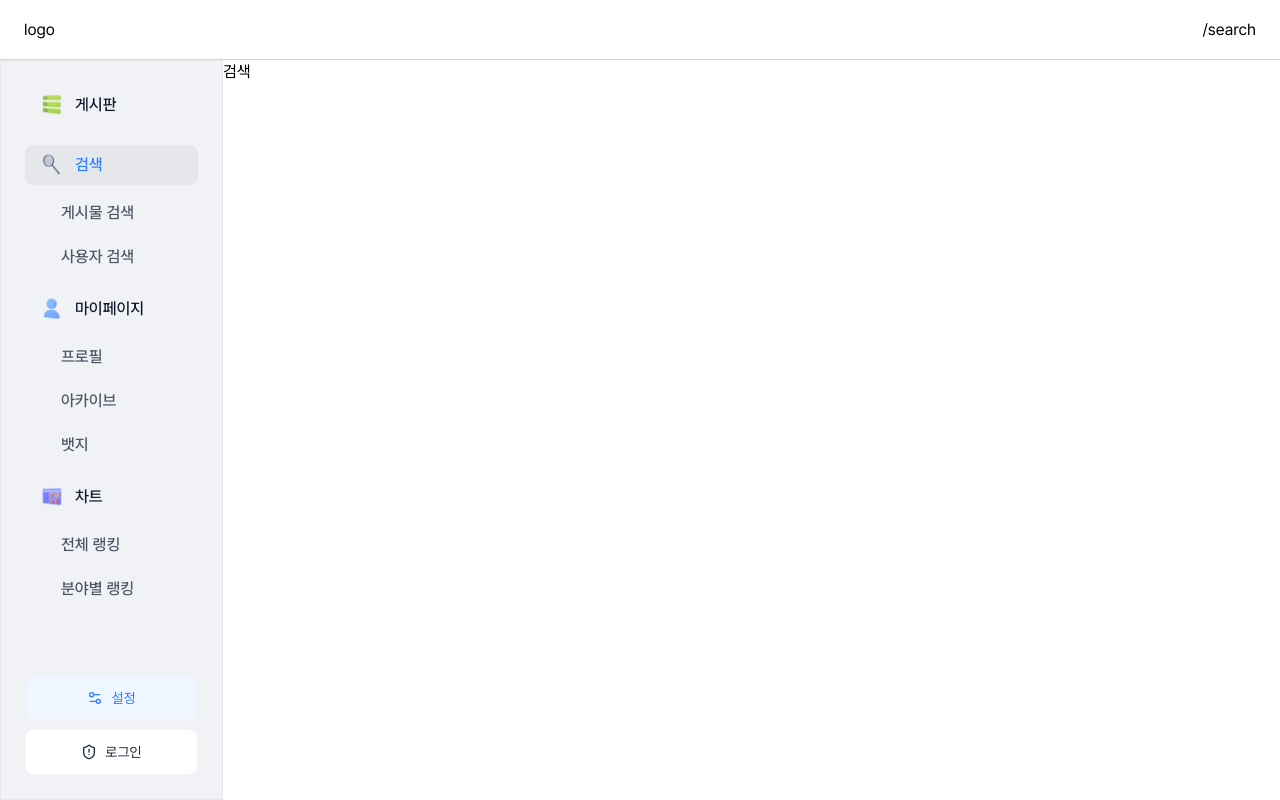
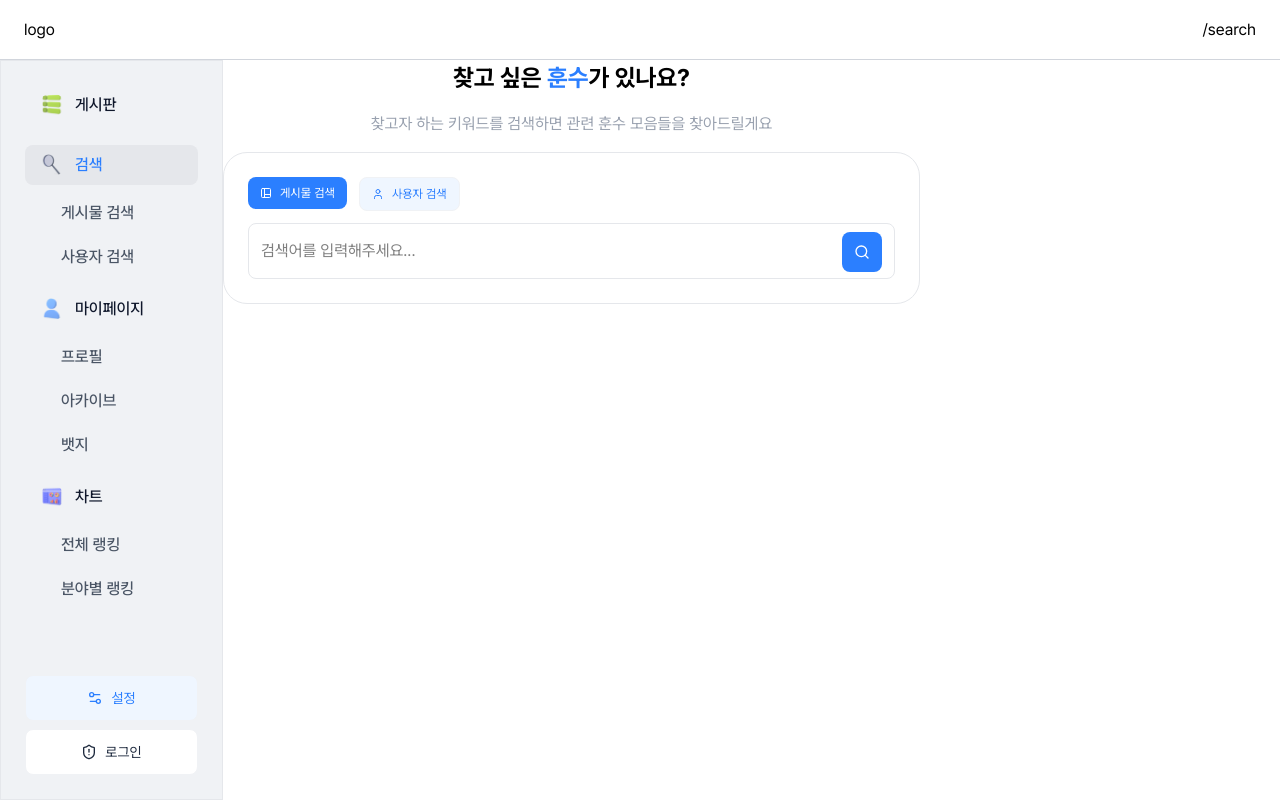
Before and after one commit to prgrms-fe-devcourse/FE7-PROJECT3-TEAM-2, a Next.js app: page /search in a window 1280 px wide. Built offline with nearby package versions, Linux system fonts and the light colour scheme.

Commit message:
feat: 초기 검색창 UI 구현

```diff
--- /dev/null
+++ b/src/app/search/SearchForm.tsx
@@ -0,0 +1,20 @@
+import SearchBar from "./SearchBar";
+
+export default function SearchForm() {
+  return (
+    <div className="flex max-h-[314px] w-full max-w-[697px] flex-col gap-4">
+      <div className="flex justify-center font-bold">
+        <p className="text-[24px]">찾고 싶은&nbsp;</p>
+        <p className="text-main text-[24px]"> 훈수</p>
+        <p className="text-[24px]">가 있나요?</p>
+      </div>
+      <p className="text-text-light flex justify-center text-[16px]">
+        찾고자 하는 키워드를 검색하면 관련 훈수 모음들을 찾아드릴게요
+      </p>
+
+      <SearchBar />
+
+      <div>{/* 게시물 검색 - 추천 검색어 */}</div>
+    </div>
+  );
+}
--- a/src/app/search/page.tsx
+++ b/src/app/search/page.tsx
@@ -1,3 +1,9 @@
-export default function page() {
-  return <div>검색</div>;
+import SearchForm from "./SearchForm";
+
+export default function Page() {
+  return (
+    <>
+      <SearchForm />
+    </>
+  );
 }
```
